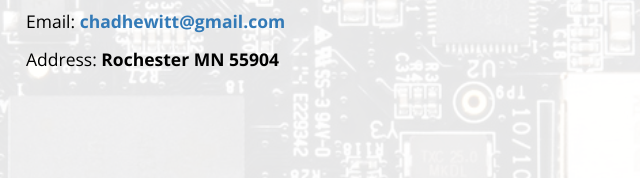
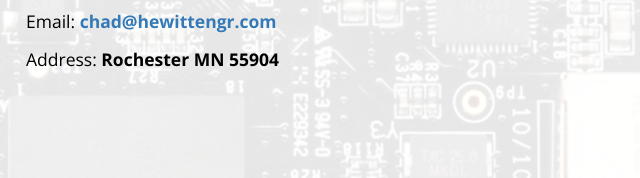
Before and after one commit to cdhewitt88/cdhewitt88.github.io, a plain HTML site: page contact.html in a window 1280 px wide. Shown: the part 415-593 px from the top of the page, 439-1079 px from the left. Drawn offline with nearby package versions, Linux system fonts and the light colour scheme.

Commit message:
contact update

```diff
--- a/contact.html
+++ b/contact.html
@@ -87,7 +87,7 @@
                 <div class="col-md-6">
 					<p>Onsight or offsight agreements available; fixed bid contracts or time and materials. Contact for quote </p>
                     <p>Email:
-                        <strong><a href="mailto:chadhewitt@gmail.com">chadhewitt@gmail.com</a></strong>
+                        <strong><a href="mailto:chad@hewittengr.com">chad@hewittengr.com</a></strong>
                     </p>
                     <p>Address:
                         <strong>Rochester MN 55904</strong>
```
